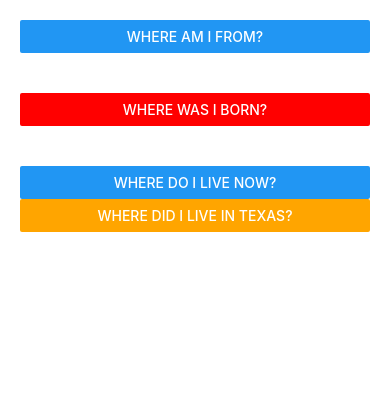
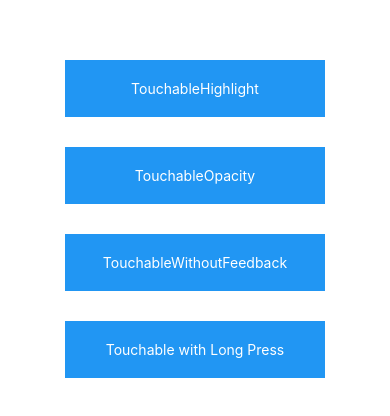
Before and after one commit to mrhdman/reactNativeTutorial, a React Native app: screen / in a window 390 px wide. Shown: the top 416 px of the page. Built offline with nearby package versions, Linux system fonts and the light colour scheme.

Commit message:
Handling Touches: Touchables

```diff
--- a/App.js
+++ b/App.js
@@ -1,63 +1,65 @@
 import React, { Component } from 'react';
-import { Alert, AppRegistry, Button, StyleSheet, View } from 'react-native';
+import { Alert, AppRegistry, Platform, StyleSheet, Text, TouchableHighlight,
+TouchableOpacity, TouchableNativeFeedback, TouchableWithoutFeedback, View } from
+'react-native';
 
-export default class ButtonBasics extends Component {
-  OxfordButton() {
-    Alert.alert('Oxford, Mississippi.')
+export default class Touchables extends Component {
+  _onPressButton() {
+    Alert.alert('You tapped the button!')
   }
-  BornButton() {
-    Alert.alert('Naples, Florida.')
-  }
-  NowButton() {
-    Alert.alert('Atlanta, Georgia.')
-  }
-  TexasButton() {
-    Alert.alert('Austin, Texas.')
+  _onLongPressButton() {
+    Alert.alert('You long-pressed the button!')
   }
 
+
   render() {
-    return(
-      <View style={StyleSheet.container}>
-        <View style={styles.buttonContainer}>
-          <Button
-            onPress={this.OxfordButton}
-            title="Where am I from?"
-          />
-        </View>
-        <View style={styles.buttonContainer}>
-          <Button
-            onPress={this.BornButton}
-            title="Where was I born?"
-            color="red"
-          />
-        </View>
-        <View style={styles.alternativeLayoutButtonContainer}>
-          <Button
-            onPress={this.NowButton}
-            title="Where do I live now?"
-          />
-          <Button
-            onPress={this.TexasButton}
-            title="Where did I live in Texas?"
-            color="orange"
-          />
-        </View>
+    return (
+      <View style={styles.container}>
+
+        <TouchableHighlight onPress={this._onPressButton} underlayColor="white">
+          <View style={styles.button}>
+            <Text style={styles.buttonText}>TouchableHighlight</Text>
+          </View>
+        </TouchableHighlight>
+
+        <TouchableOpacity onPress={this._onPressButton}>
+          <View style={styles.button}>
+            <Text style={styles.buttonText}>TouchableOpacity</Text>
+          </View>
+        </TouchableOpacity>
+
+        <TouchableWithoutFeedback
+          onPress={this._onPressButton}
+        >
+          <View style={styles.button}>
+            <Text style={styles.buttonText}>TouchableWithoutFeedback</Text>
+          </View>
+        </TouchableWithoutFeedback>
+
+        <TouchableHighlight onPress={this._onPressButton} onLongPress={this._onLongPressButton} underlayColor="white">
+          <View style={styles.button}>
+            <Text style={styles.buttonText}>Touchable with Long Press</Text>
+          </View>
+        </TouchableHighlight>
+
       </View>
-    )
+    );
   }
 }
 
 const styles = StyleSheet.create({
   container: {
-   flex: 1,
-   justifyContent: 'center',
+    paddingTop: 60,
+    alignItems: 'center'
   },
-  buttonContainer: {
-    margin: 20
+  button: {
+    marginBottom: 30,
+    width: 260,
+    alignItems: 'center',
+    backgroundColor: '#2196F3'
   },
-  alternativeLayoutButtonContainer: {
-    margin: 20,
-    flexDirection: 'column',
-    justifyContent: 'space-between'
+  buttonText: {
+    padding: 20,
+    color: 'white'
   }
 });
```
